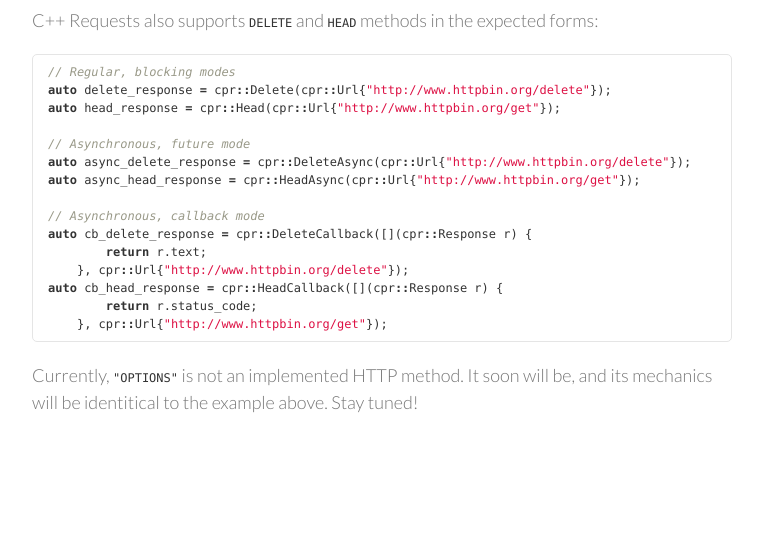
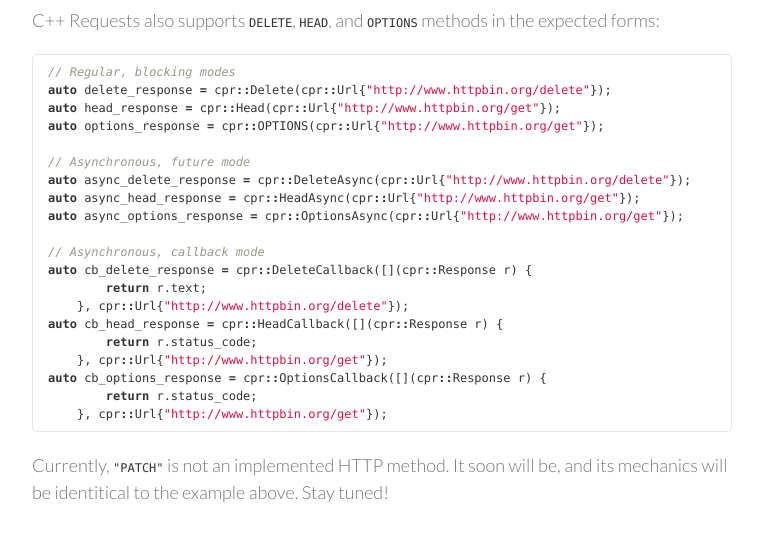
Before and after one commit to libcpr/cpr, a Jekyll site: the page built from advanced-usage.md, in a window 1280 px wide and 900 px high, scrolled down 6832 px, cut to the strip 324-866 px from the top of the window. Shown: the whole strip, without its empty margins (388-1151 px from the left). Built offline with Jekyll 4.4.1, drawn with Linux system fonts in a browser that asks for light colours; nearby versions of some CDN libraries; Markdown is read by kramdown in place of the engine named in the settings; before the commit the page ends 7642 px from its top, so only the background shows below that.

Commit message:
Add OPTIONS documentation Closes #34

````diff
--- a/advanced-usage.md
+++ b/advanced-usage.md
@@ -326,16 +326,18 @@ Most often, PUTs are used to update an existing object with a new object. Of cou
 
 ## Other Request Methods
 
-C++ Requests also supports `DELETE` and `HEAD` methods in the expected forms:
+C++ Requests also supports `DELETE`, `HEAD`, and `OPTIONS` methods in the expected forms:
 
 ```c++
 // Regular, blocking modes
 auto delete_response = cpr::Delete(cpr::Url{"http://www.httpbin.org/delete"});
 auto head_response = cpr::Head(cpr::Url{"http://www.httpbin.org/get"});
+auto options_response = cpr::OPTIONS(cpr::Url{"http://www.httpbin.org/get"});
 
 // Asynchronous, future mode
 auto async_delete_response = cpr::DeleteAsync(cpr::Url{"http://www.httpbin.org/delete"});
 auto async_head_response = cpr::HeadAsync(cpr::Url{"http://www.httpbin.org/get"});
+auto async_options_response = cpr::OptionsAsync(cpr::Url{"http://www.httpbin.org/get"});
 
 // Asynchronous, callback mode
 auto cb_delete_response = cpr::DeleteCallback([](cpr::Response r) {
@@ -344,6 +346,9 @@ auto cb_delete_response = cpr::DeleteCallback([](cpr::Response r) {
 auto cb_head_response = cpr::HeadCallback([](cpr::Response r) {
         return r.status_code;
     }, cpr::Url{"http://www.httpbin.org/get"});
+auto cb_options_response = cpr::OptionsCallback([](cpr::Response r) {
+        return r.status_code;
+    }, cpr::Url{"http://www.httpbin.org/get"});
 ```
 
-Currently, `"OPTIONS"` is not an implemented HTTP method. It soon will be, and its mechanics will be identitical to the example above. Stay tuned!
+Currently, `"PATCH"` is not an implemented HTTP method. It soon will be, and its mechanics will be identitical to the example above. Stay tuned!
````
